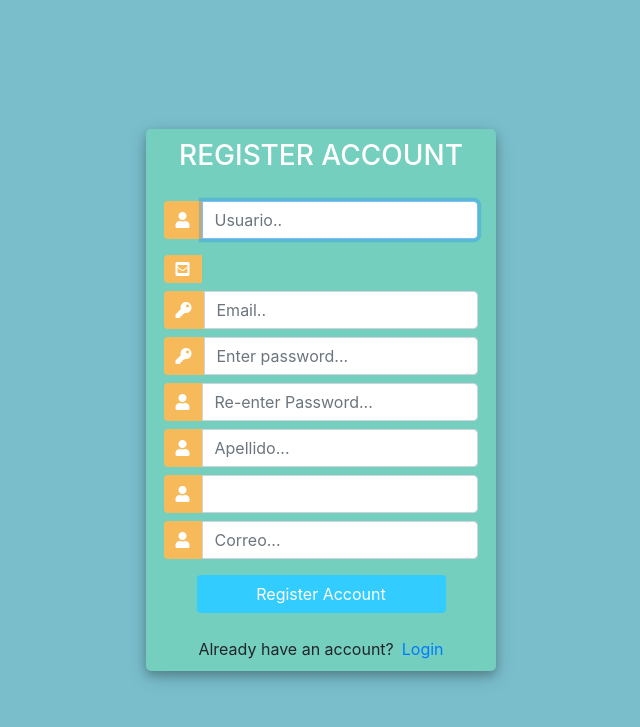
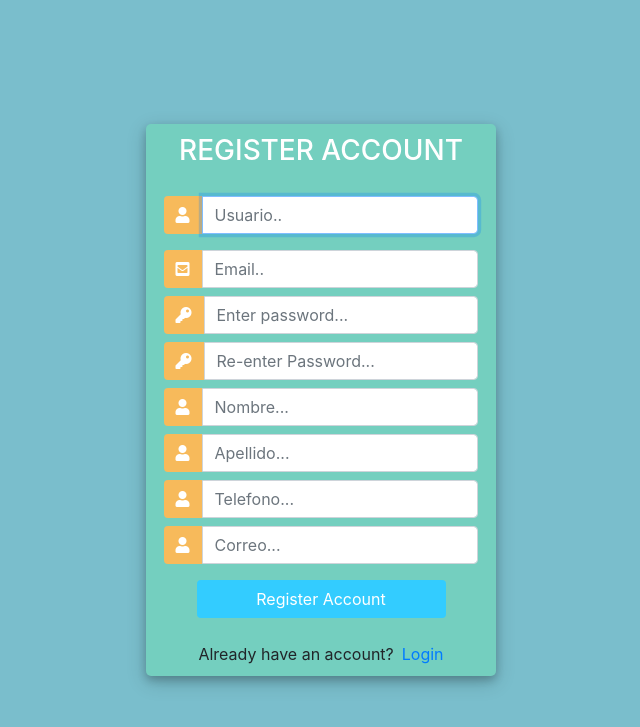
Before and after one commit to southernegro/ferreteria-ferme, a Django app: page /logout/ in a window 1280 px wide. Shown: the top 727 px of the page, without its empty margins (319-959 px from the left). Run offline with Django 3.2, Linux system fonts and the light colour scheme; some libraries are stand-ins or nearby versions.

Commit message:
Form arreglado, falta redirigir a login

```diff
--- a/ecommerce/store/forms.py
+++ b/ecommerce/store/forms.py
@@ -12,7 +12,7 @@
 class ProfileForm(ModelForm):
     class Meta:
         model = Profile
-        fields = ['name','last_name', 'phone_number', 'email', 'tipo']
+        fields = ['name','last_name', 'phone_number', 'email']
         widgets={
             'name': forms.TextInput(attrs={'placeholder': 'Nombre...'}),
             'last_name': forms.TextInput(attrs={'placeholder': 'Apellido...'}),
--- a/ecommerce/store/templates/accounts/register.html
+++ b/ecommerce/store/templates/accounts/register.html
@@ -130,13 +130,21 @@
 				 			<input class="btn login_btn" type="submit" value="Register Account">
 				   		</div>
 					</form>
-					<!---<div class="pb-5 pt-3 container shadow-lg" style="margin-bottom: 100vh;">
+					<!--<div class="pb-5 pt-3 container shadow-lg" style="margin-bottom: 100vh;">
 						<h2>Registro usuarios</h2>
 						<form class="container py-3" action="" method="POST" enctype="multipart/form-data">
 							{% csrf_token %}
 							<table>
 								{{ form.as_table }}
-								{{ profile.as_table }}
+								{{ form.username }}
+								{{ form.email }}
+								{{ form.password1 }}
+								{{ form.password2 }}
+								-{{ profile.as_table }}
+								{{ profile.name }}
+								{{ profile.last_name }}
+								{{ profile.phone_number }}
+								{{ profile.email }}
 							</table>
 							<div class="py-4">
 								<input class="btn btn-primary" type="reset" value="Limpiar">
@@ -169,6 +177,7 @@
 		form_fields[2].placeholder='Email..';
 		form_fields[3].placeholder='Enter password...';
 		form_fields[4].placeholder='Re-enter Password...';
+		form_fields[7].placeholder='Telefono...';
 
 
 		for (var field in form_fields){
--- a/ecommerce/store/views.py
+++ b/ecommerce/store/views.py
@@ -38,16 +38,16 @@
 #    return render(request, 'accounts/register.html', data)
 
 def registerPage(request):
-	form = UserCreationForm
+	form = CustomUserForm
 	profile = ProfileForm
 	if request.method == 'POST':
-		form = UserCreationForm(request.POST)
+		form = CustomUserForm(request.POST)
 		if form.is_valid():
 			new_user = form.save()
 		profile = ProfileForm(request.POST)
 		if profile.is_valid():
 			profile.user = new_user
-			profile.save
+			profile.save()
 	context = {'form':form, 'profile':profile}
 	return render(request, 'accounts/register.html', context)
 
```
Also changed, not shown: ecommerce/db.sqlite3.
